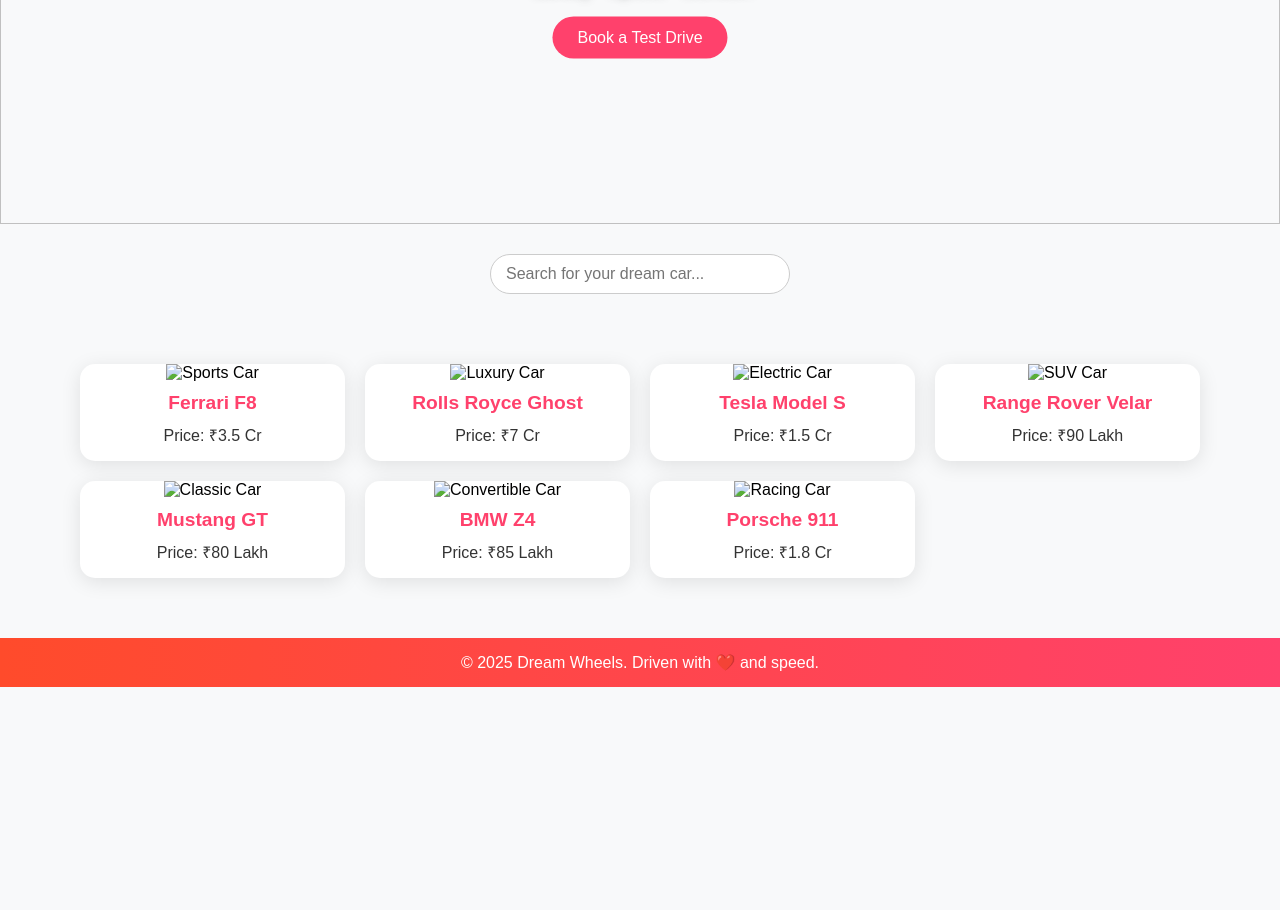
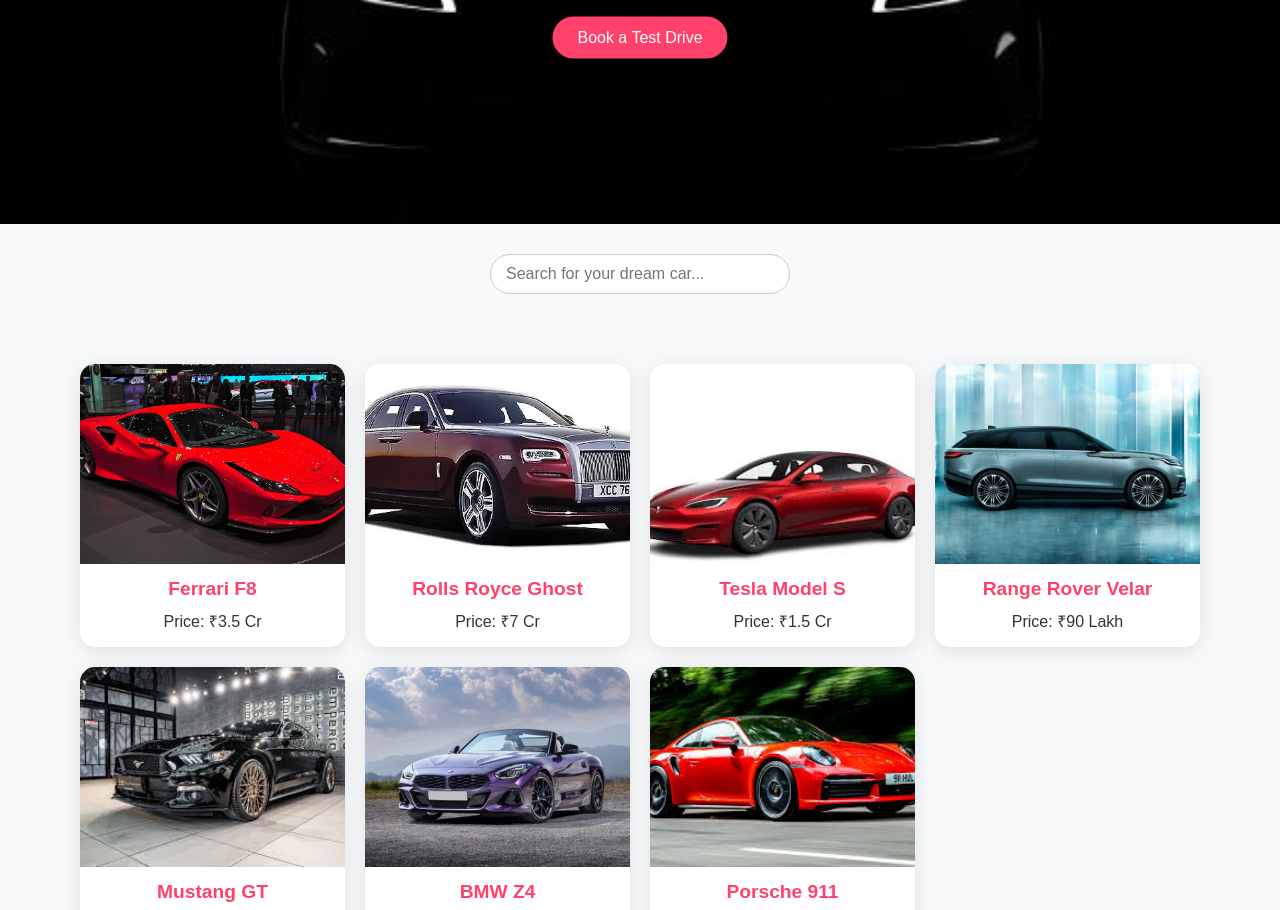
Before and after one commit to ganeswar-sahoo/web-site, a plain HTML site: page index.html in a window 1280 px wide. Shown: the part 370-1280 px from the top of the page. Before the commit the page ends 1057 px from the top, so only its background shows below. Drawn offline with Linux system fonts and the light colour scheme.

Commit message:
Update index.html

```diff
--- a/index.html
+++ b/index.html
@@ -20,10 +20,10 @@
 
 <section class="hero">
     <div class="slides">
-        <img src="/DAY_1/images/black.jpg" class="active">
-        <img src="/DAY_1/images/red.webp">
-        <img src="/DAY_1/images/green.jpg">
-        <img src="/DAY_1/images/white.jpg">
+        <img src="images/black.jpg" class="active">
+        <img src="images/red.webp">
+        <img src="images/green.jpg">
+        <img src="images/white.jpg">
     </div>
     <div class="hero-text">
         <h2>Drive Your Dream</h2>
@@ -38,37 +38,37 @@
 
 <section class="car-container">
     <div class="car-card">
-        <img src="/DAY_1/images/Ferrari_F8.jpg" alt="Sports Car">
+        <img src="images/Ferrari_F8.jpg" alt="Sports Car">
         <div class="car-name">Ferrari F8</div>
         <div class="car-price">Price: ₹3.5 Cr</div>
     </div>
     <div class="car-card">
-        <img src="/DAY_1/images/Rolls-Royce-Ghost.avif" alt="Luxury Car">
+        <img src="images/Rolls-Royce-Ghost.avif" alt="Luxury Car">
         <div class="car-name">Rolls Royce Ghost</div>
         <div class="car-price">Price: ₹7 Cr</div>
     </div>
     <div class="car-card">
-        <img src="/DAY_1/images/download.jpg" alt="Electric Car">
+        <img src="images/download.jpg" alt="Electric Car">
         <div class="car-name">Tesla Model S</div>
         <div class="car-price">Price: ₹1.5 Cr</div>
     </div>
     <div class="car-card">
-        <img src="/DAY_1/images/rang.avif" alt="SUV Car">
+        <img src="images/rang.avif" alt="SUV Car">
         <div class="car-name">Range Rover Velar</div>
         <div class="car-price">Price: ₹90 Lakh</div>
     </div>
     <div class="car-card">
-        <img src="/DAY_1/images/must.jpg" alt="Classic Car">
+        <img src="images/must.jpg" alt="Classic Car">
         <div class="car-name">Mustang GT</div>
         <div class="car-price">Price: ₹80 Lakh</div>
     </div>
     <div class="car-card">
-        <img src="/DAY_1/images/bmw.avif" alt="Convertible Car">
+        <img src="images/bmw.avif" alt="Convertible Car">
         <div class="car-name">BMW Z4</div>
         <div class="car-price">Price: ₹85 Lakh</div>
     </div>
     <div class="car-card">
-        <img src="/DAY_1/images/porsche.jpg" alt="Racing Car">
+        <img src="images/porsche.jpg" alt="Racing Car">
         <div class="car-name">Porsche 911</div>
         <div class="car-price">Price: ₹1.8 Cr</div>
     </div>
```
